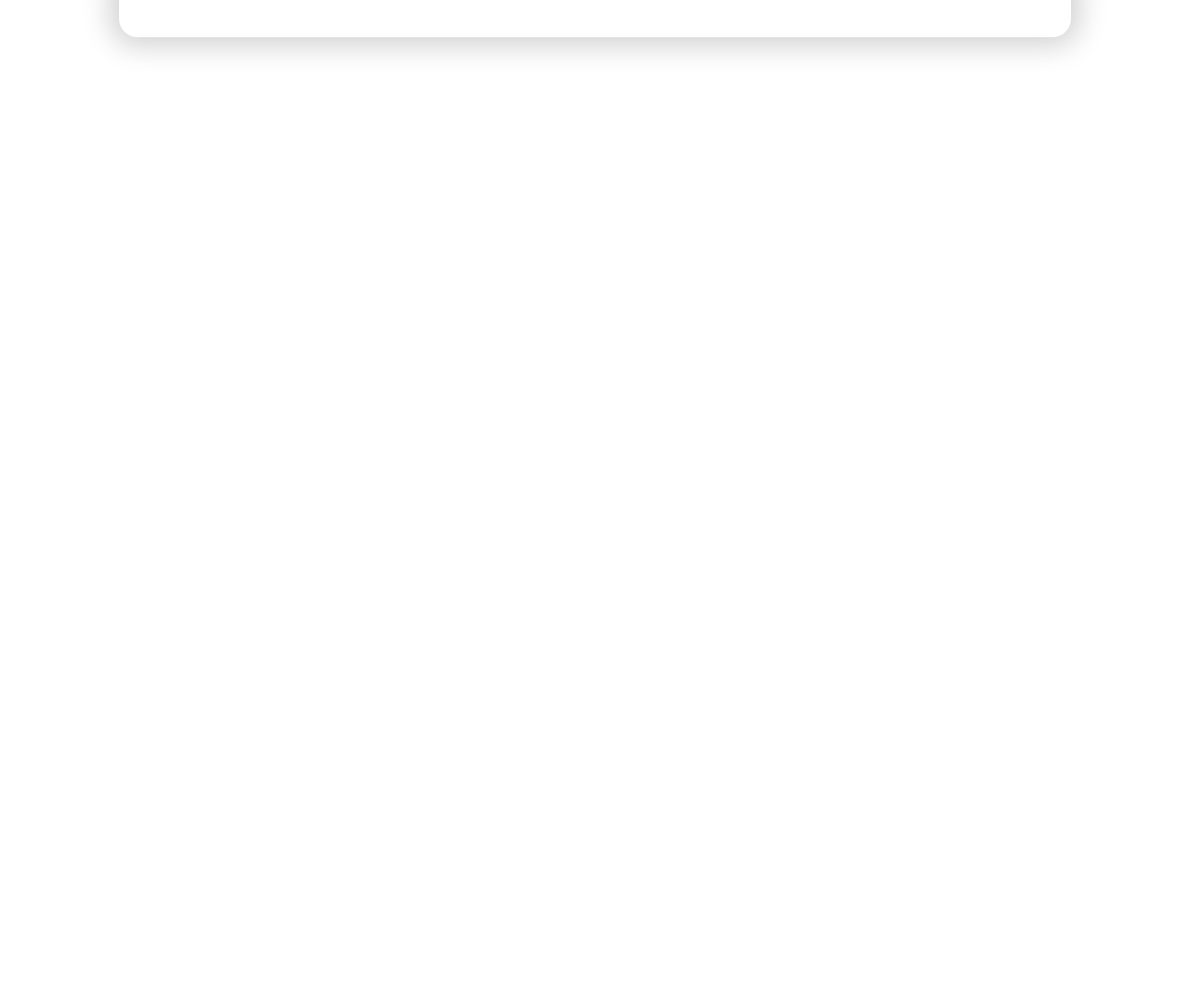
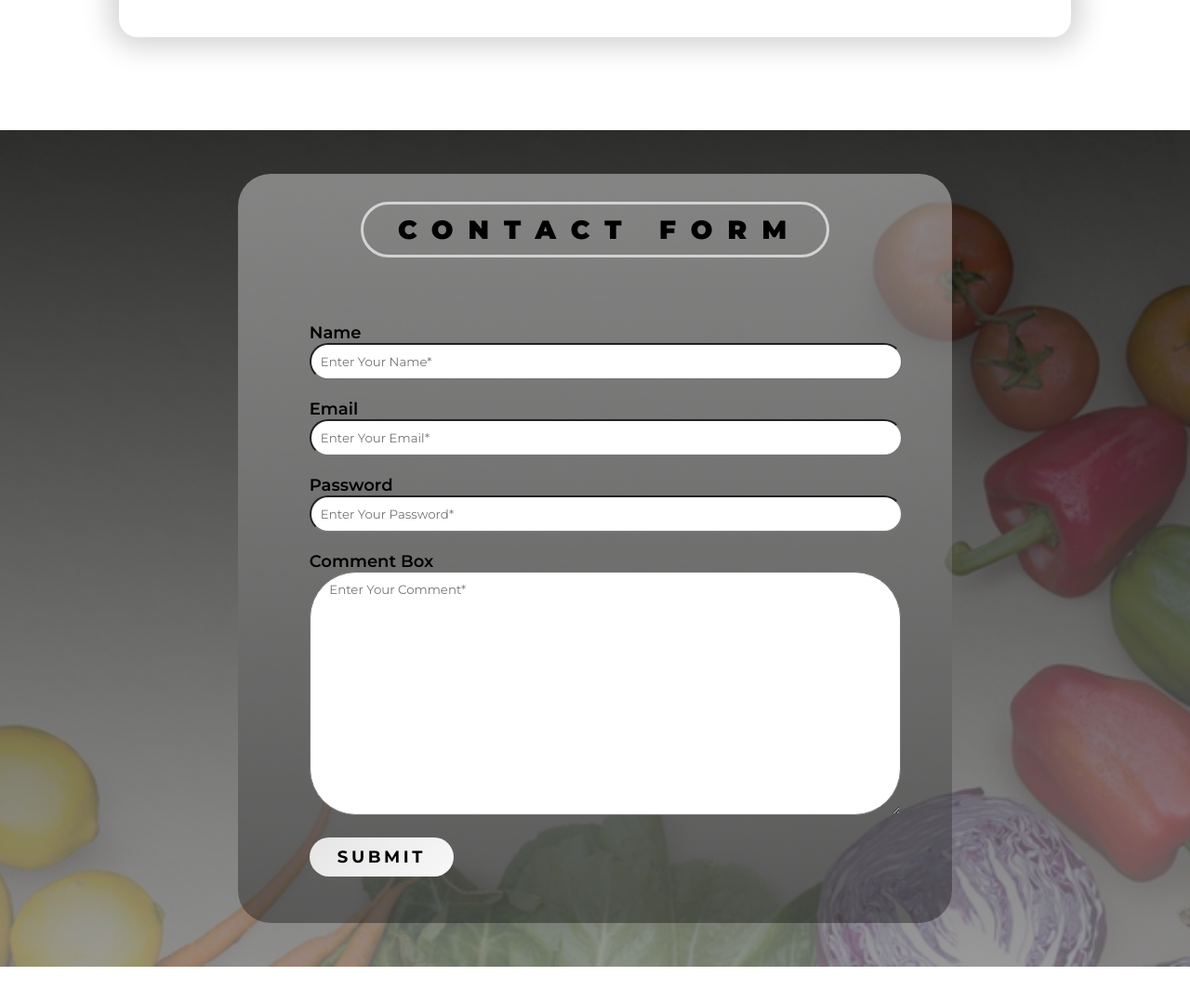
Before and after one commit to simplysamiul/Food-Network, a plain HTML site: page index.html in a window 1280 px wide. Shown: the part 2416-3494 px from the top of the page at 93% size. Before the commit the page ends 2556 px from the top, so only its background shows below. Drawn offline with Linux system fonts and the light colour scheme.

Commit message:
added contact form

```diff
--- a/css/style.css
+++ b/css/style.css
@@ -179,3 +179,71 @@ header{
     font-weight: 500;
     margin-top:5px;
 }
+/* Form Area */
+.from-section{
+    height:900px;
+    margin-bottom: 200px;
+    display: flex;
+    justify-content:center;
+    align-items:center;
+    background-image: linear-gradient(hsla(0, 0%, 0%,0.80),hsla(0, 0%, 50%,0.80)),url(../images/food/bg-food.jpg);
+    background-repeat: no-repeat;
+    background-position: center;
+    background-size:cover;
+
+}
+.contact-form{
+    width:60%;
+    background-image: linear-gradient(rgba(255, 255, 255,0.4),rgba(14, 14, 14, 0.4));
+    margin:0 auto;
+    box-sizing: border-box;
+    padding-bottom: 50px;
+    border-radius:35px;
+}
+.contact-form .form-header{
+    margin-bottom:40px;
+    padding:30px 10px;
+    box-sizing: border-box;
+    border-radius:30px;
+}
+.form-header h1{
+    width:60%;
+    margin: 0 auto;
+    letter-spacing:1rem;
+    font-weight:900;
+    text-align: center;
+    text-transform: uppercase;
+    font-size: 28px;
+    border-radius: 45px;
+    padding:10px 20px 10px 30px;
+    border: 3px solid lightgrey;
+}
+.input-field{
+    width:80%;
+    margin:0 auto;
+}
+label{
+    font-size:18px;
+    font-weight: 600;
+}
+.input-field input, textarea{
+    width:100%;
+    padding:10px;
+    margin-bottom: 20px;
+    border-radius: 50px;
+}
+.input-field textarea{
+    margin-bottom:20px;
+}
+button{
+    text-align:center;
+    background-image: linear-gradient(135deg,#d0d0d051, #f8f8f8);
+    padding:10px 30px;
+    font-size: 18px;
+    font-weight:700;
+    text-transform:uppercase;
+    letter-spacing:0.2em;
+    border-radius: 50px;
+    text-align: center;
+    border: none;
+}
--- a/index.html
+++ b/index.html
@@ -83,6 +83,24 @@
                 </div>
             </div>
         </section>
+        <section class="from-section">
+            <form class="contact-form">
+                <div class="form-header">
+                    <h1>Contact Form</h1>
+                </div>
+                <div class="input-field">
+                    <label>Name</label><br>
+                    <input type="text" placeholder="Enter Your Name*" required><br>
+                    <label>Email</label><br>
+                    <input type="email" placeholder="Enter Your Email*" required><br>
+                    <label>Password</label><br>
+                    <input type="password" placeholder="Enter Your Password*" required><br>
+                    <label>Comment Box</label><br>
+                    <textarea name="review" id="review" cols="30" rows="15" placeholder="   Enter Your Comment*"></textarea>
+                    <button>Submit</button>
+                </div>
+            </form>
+        </section>
     </main>
 </body>
 </html>
```
Also changed, not shown: images/food/bg-food.jpg (added).
